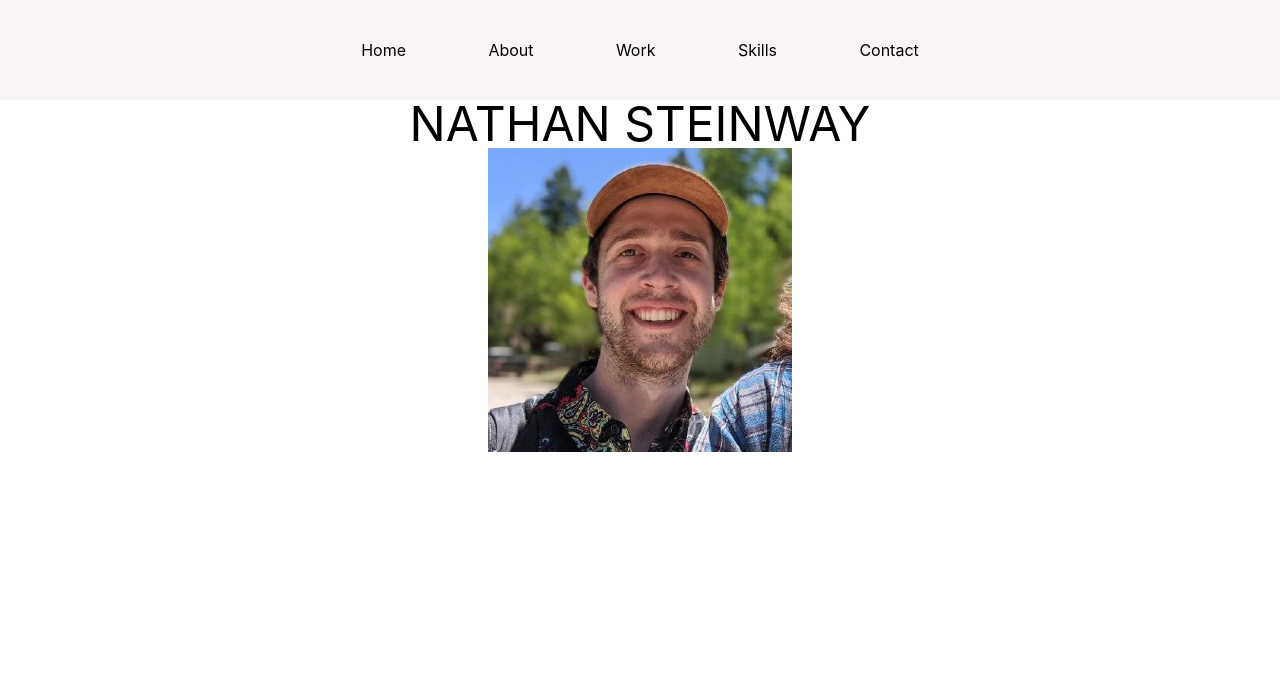
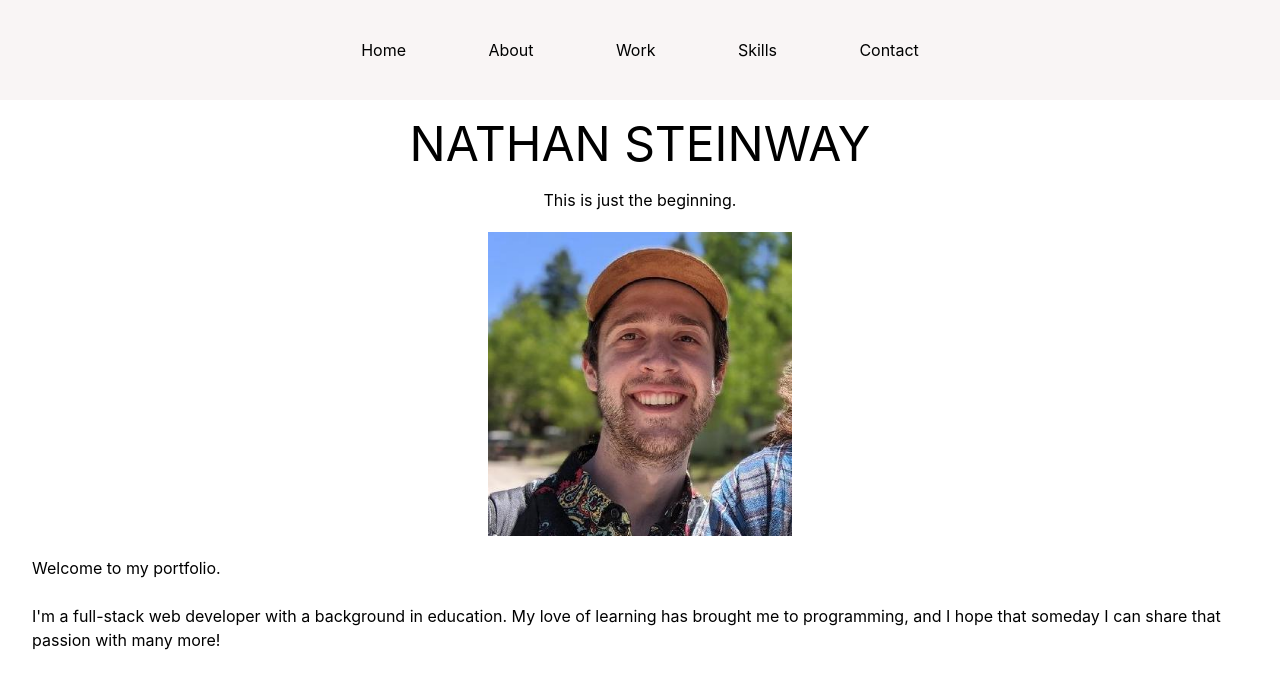
Before and after one commit to NathanSteinway/ultra-giga-gang, a React (Create React App) app: page / in a window 1280 px wide. Shown: the top 688 px of the page. Built offline with nearby package versions, Linux system fonts and the light colour scheme.

Commit message:
completed skeleton for nav and About

```diff
--- a/src/components/About.jsx
+++ b/src/components/About.jsx
@@ -7,12 +7,22 @@ function About() {
 
         <div className='mx-auto px-8 flex flex-col justify-center h-full'>
 
-            <div className='text-center'>
+            <div className='text-center pt-5'>
                 <h1 className='text-5xl'>NATHAN STEINWAY</h1>
             </div>
 
-            <div className='container mx-auto w-1/4 h-1/4'>
+            <dive className='text-center pt-5'>
+                <p>This is just the beginning.</p>
+            </dive>
+
+            <div className='flex mx-auto w-1/4 h-1/4 pt-5'>
                 <img src={Me} className='object-scale-down' style={{ width: "100%" }} alt="cover" />
+            </div>
+
+            <div className='flex-wrap pt-5'>
+                <p>Welcome to my portfolio.</p>
+                <br></br>
+                <p>I'm a full-stack web developer with a background in education. My love of learning has brought me to programming, and I hope that someday I can share that passion with many more!</p>
             </div>
 
         </div>
```
